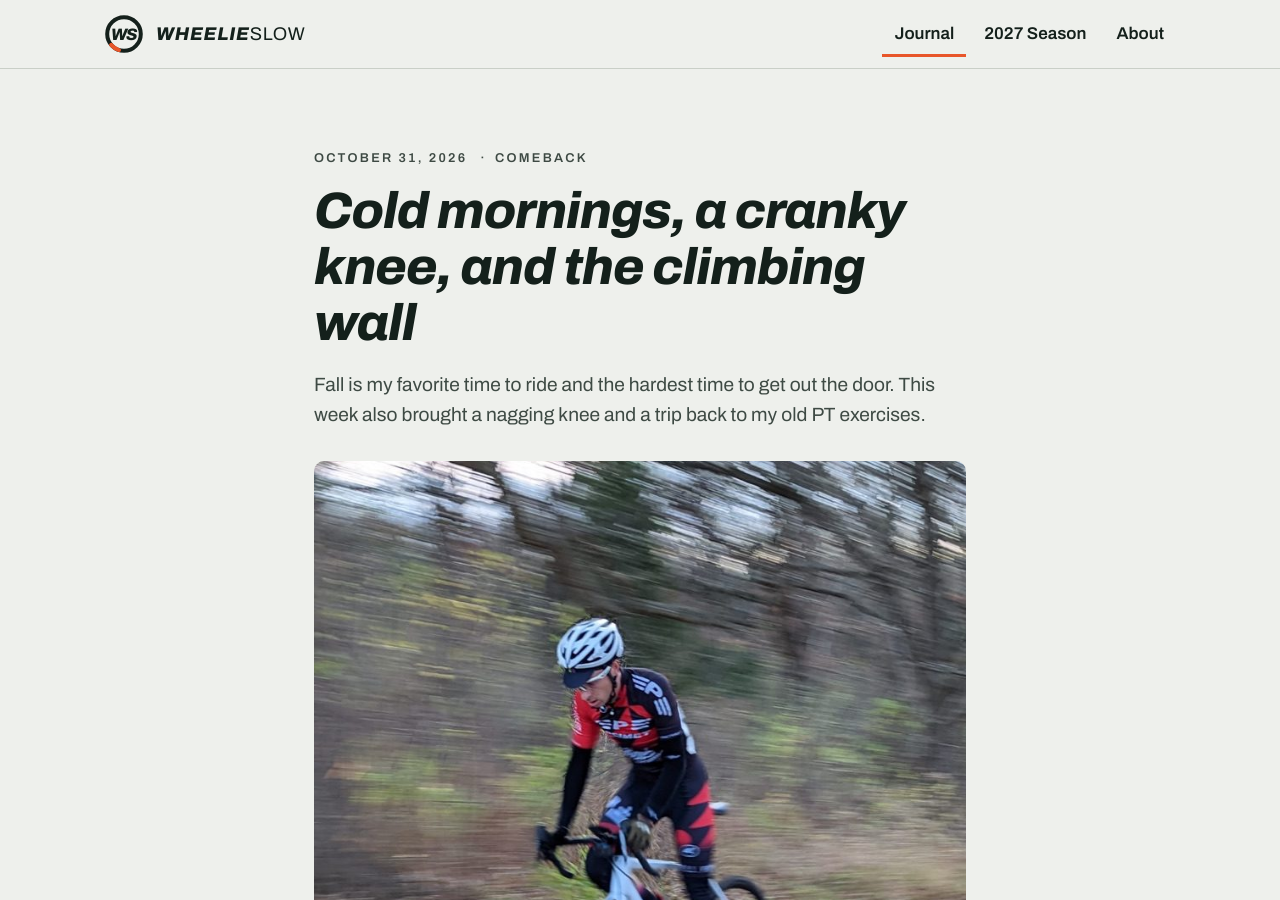
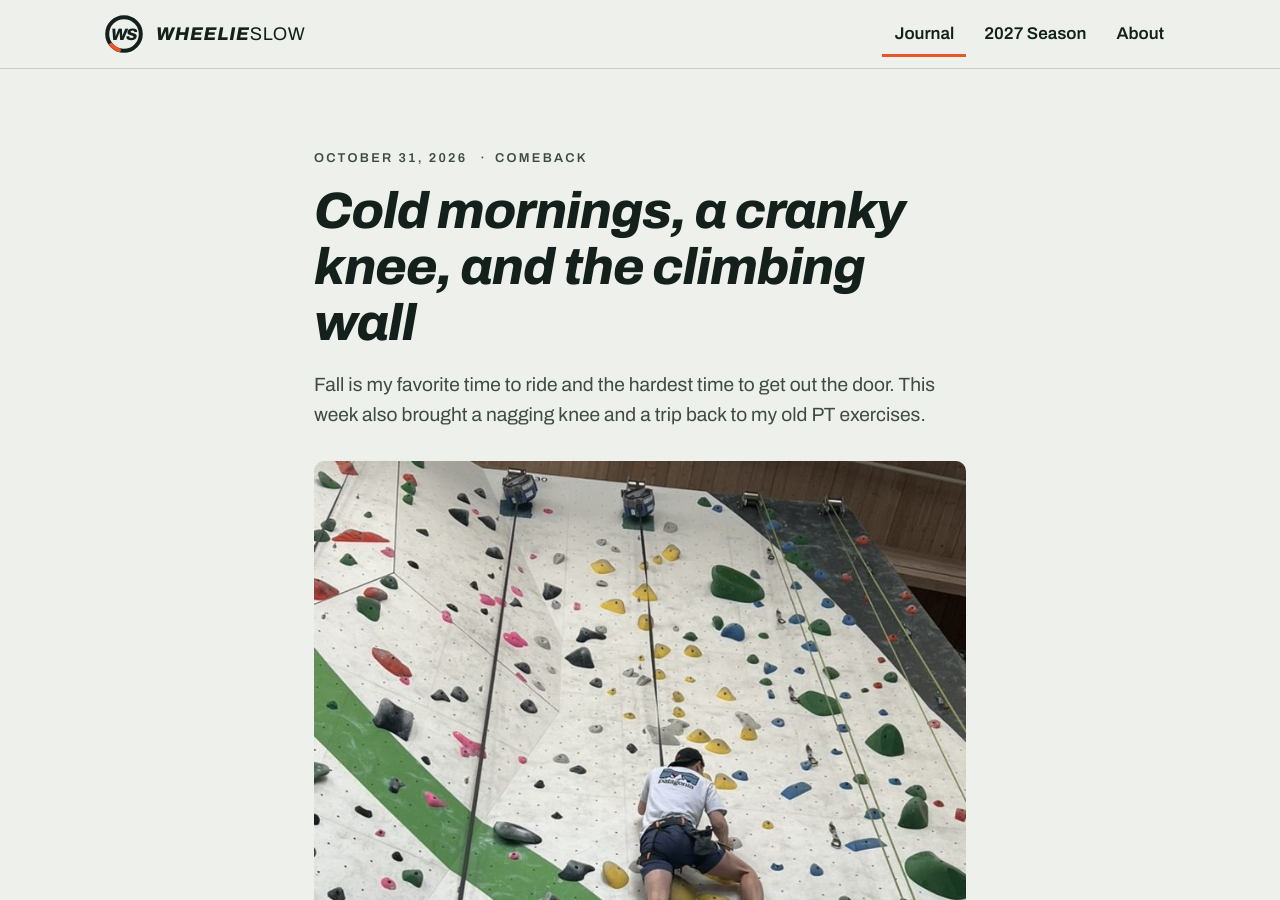
Before and after one commit to piotrowskibrian-cmd/wheelieslow, a Jekyll site: the page built from _posts/2026-10-31-cold-mornings-cranky-knee.md, in a window 1280 px wide and 900 px high. Built offline with Jekyll 4.4.1, drawn with Linux system fonts in a browser that asks for light colours.

Commit message:
Use the climbing photo as this week's main image
Co-Authored-By: Claude Opus 5.5 <noreply@anthropic.com>
Claude-Session: https://claude.ai/code/session_015d33gq1btUah5R8WBzrQsw

```diff
--- a/_posts/2026-10-31-cold-mornings-cranky-knee.md
+++ b/_posts/2026-10-31-cold-mornings-cranky-knee.md
@@ -2,8 +2,8 @@
 title: "Cold mornings, a cranky knee, and the climbing wall"
 category: Comeback
 summary: "Fall is my favorite time to ride and the hardest time to get out the door. This week also brought a nagging knee and a trip back to my old PT exercises."
-image: /assets/img/posts/fall-riding-trail.jpg
-image_alt: "Brian riding a dirt trail through the woods, the trees blurred with speed"
+image: /assets/img/posts/climbing-wall.jpg
+image_alt: "Brian climbing a tall indoor wall on a rope, reaching for a hold with one leg out wide"
 ---
 
 Fall is one of my favorite times of year to ride. Cool air, leaves on the trail, the kind of riding that reminds me why I started doing this twenty years ago.
@@ -15,6 +15,8 @@ It's also one of the hardest times to get out the door.
 The alarm goes off, it's dark, it's cold, and the bed makes a very convincing argument. In the summer I'm up and rolling before I've really thought about it. In the fall, every early ride starts with a negotiation.
 
 The funny thing is I almost never regret it once I'm out there. The hard part is the first ten minutes: getting dressed, getting the lights on the bike, getting out the door.
+
+{% include photo.html src="/assets/img/posts/fall-riding-trail.jpg" alt="Brian riding a dirt trail through the woods, the trees blurred with speed" %}
 
 It doesn't help that I started a new job this year. I work a normal 9 to 5, and I feel like I have a lot to prove there. When the day already feels full before it starts, the morning ride is competing with sleep *and* with the part of my brain that's already thinking about work. I'm still figuring out that balance.
 
@@ -36,8 +38,6 @@ There's something about climbing that does two things at once. It gets my brain
 
 That's exactly the kind of awareness all that PT was trying to teach me. On the bike, I can grind through bad habits for hours without noticing. On the wall, I notice right away.
 
-{% include photo.html src="/assets/img/posts/climbing-wall.jpg" alt="Brian climbing a tall indoor wall on a rope, reaching for a hold with one leg out wide" %}
-
 ## Getting out the door
 
 So that was the week: cold mornings, a cranky knee, a lot of time in the gym, and a reminder that the boring stuff works.
```
